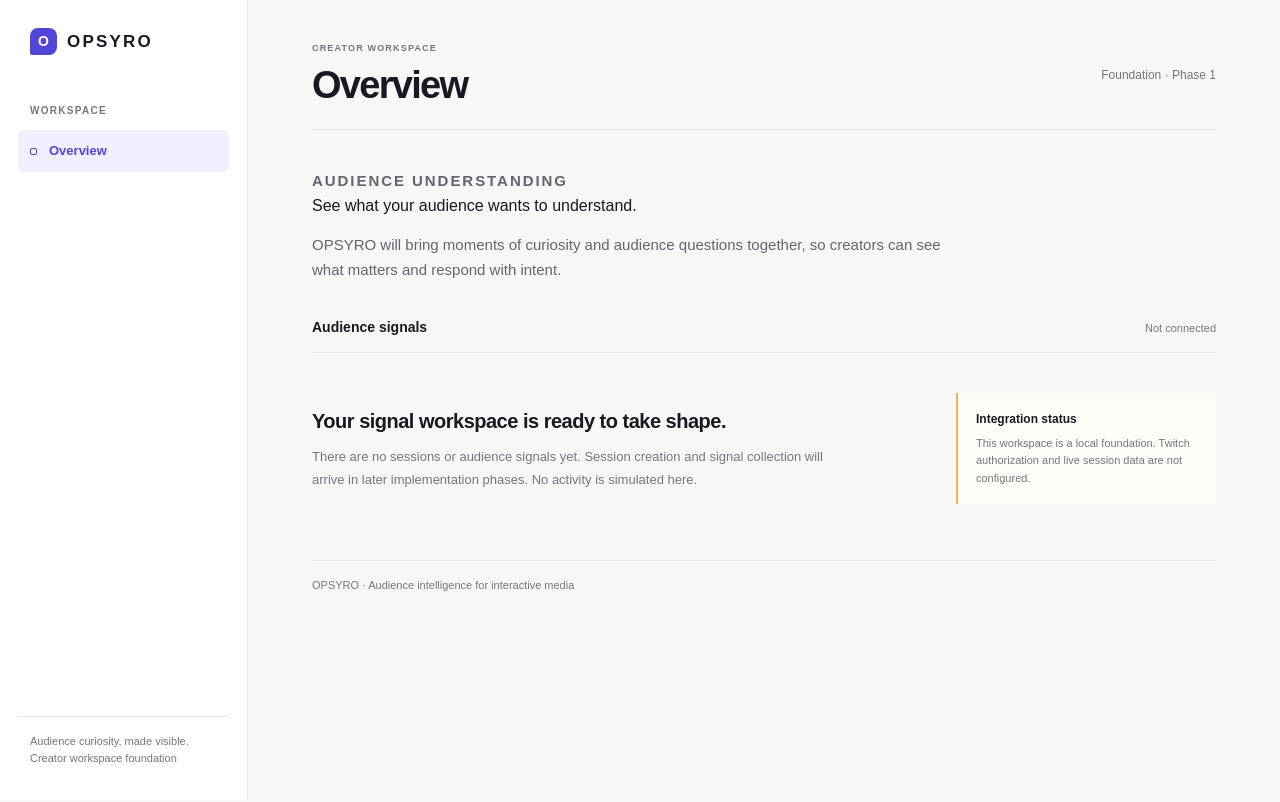
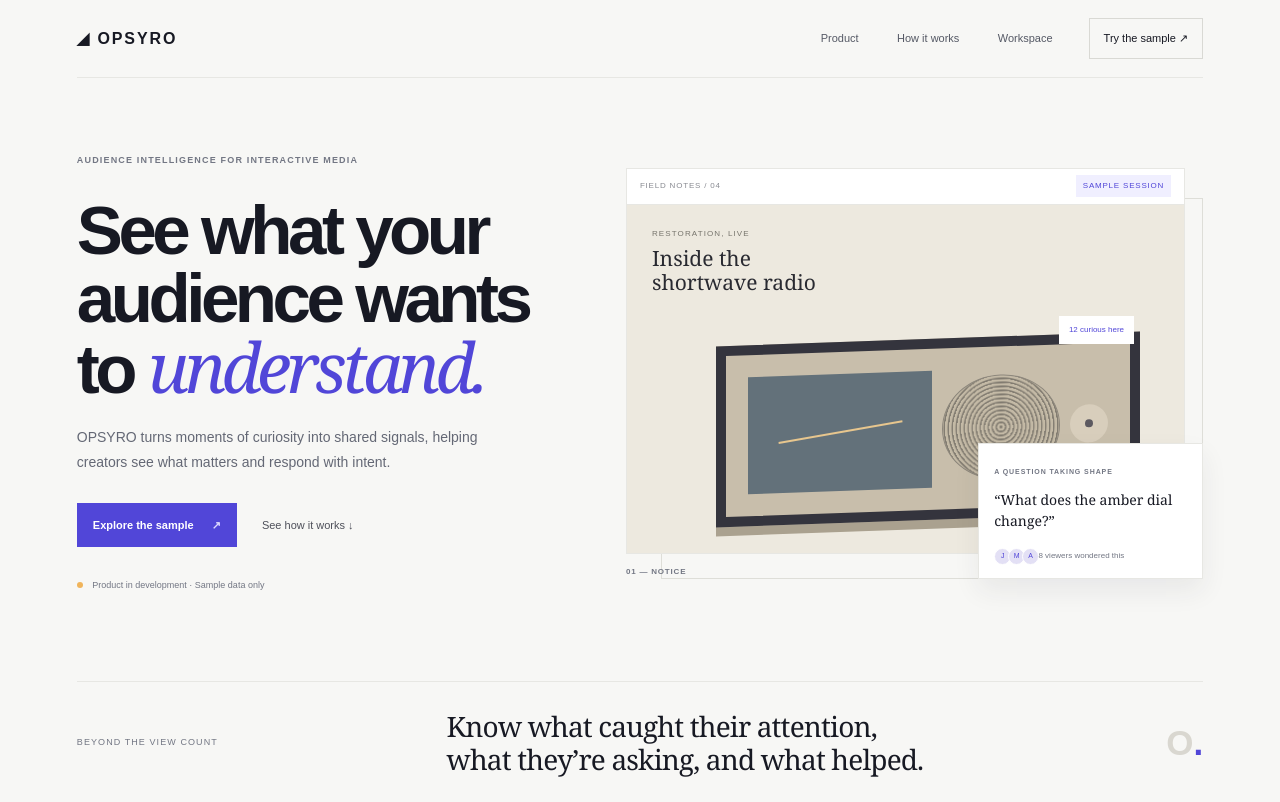
Before and after one commit to haile121/OPSYRO, a Next.js app in the folder frontend/: page / in a window 1280 px wide. Shown: the top 802 px of the page. Built offline with nearby package versions, Linux system fonts and the light colour scheme.

Commit message:
Update frontend/app/page.tsx

```diff
--- a/frontend/app/page.tsx
+++ b/frontend/app/page.tsx
@@ -1,46 +1,15 @@
-const navItems = [{ label: "Overview", active: true }];
+import Link from "next/link";
 
 export default function HomePage() {
-  return (
-    <div className="workspace">
-      <aside className="sidebar" aria-label="Workspace navigation">
-        <div className="brand"><span className="brand-mark" aria-hidden="true">O</span> OPSYRO</div>
-        <p className="nav-label">Workspace</p>
-        <nav className="nav-list" aria-label="Main">
-          {navItems.map((item) => (
-            <a className="nav-item" href="#overview" aria-current={item.active ? "page" : undefined} key={item.label}>
-              <span className="nav-mark" aria-hidden="true" />{item.label}
-            </a>
-          ))}
-        </nav>
-        <p className="sidebar-note">Audience curiosity, made visible.<br />Creator workspace foundation</p>
-      </aside>
-
-      <main className="main" id="overview">
-        <header className="topline">
-          <div><p className="eyebrow">Creator workspace</p><h1>Overview</h1></div>
-          <span className="top-note">Foundation · Phase 1</span>
-        </header>
-        <section className="intro" aria-labelledby="intro-title">
-          <p className="eyebrow">Audience understanding</p>
-          <h2 id="intro-title">See what your audience wants to understand.</h2>
-          <p>OPSYRO will bring moments of curiosity and audience questions together, so creators can see what matters and respond with intent.</p>
-        </section>
-        <section aria-labelledby="signals-title">
-          <div className="section-heading"><h2 id="signals-title">Audience signals</h2><span>Not connected</span></div>
-          <div className="empty-state">
-            <div className="empty-copy">
-              <h3>Your signal workspace is ready to take shape.</h3>
-              <p>There are no sessions or audience signals yet. Session creation and signal collection will arrive in later implementation phases. No activity is simulated here.</p>
-            </div>
-            <aside className="setup-note" aria-label="Current integration status">
-              <strong>Integration status</strong>
-              <p>This workspace is a local foundation. Twitch authorization and live session data are not configured.</p>
-            </aside>
-          </div>
-        </section>
-        <footer className="footerline">OPSYRO · Audience intelligence for interactive media</footer>
-      </main>
-    </div>
-  );
+  return <main className="site">
+    <header className="site-nav"><Link className="wordmark" href="/">◢ OPSYRO</Link><nav><a href="#product">Product</a><a href="#method">How it works</a><Link href="/workspace">Workspace</Link></nav><Link className="nav-action" href="/demo">Try the sample ↗</Link></header>
+    <section className="hero" id="product"><div className="hero-copy"><p className="eyebrow">AUDIENCE INTELLIGENCE FOR INTERACTIVE MEDIA</p><h1>See what your audience wants to <em>understand.</em></h1><p className="hero-deck">OPSYRO turns moments of curiosity into shared signals, helping creators see what matters and respond with intent.</p><div className="hero-actions"><Link className="primary-action" href="/demo">Explore the sample <span>↗</span></Link><a className="text-action" href="#method">See how it works ↓</a></div><p className="disclosure"><i /> Product in development · Sample data only</p></div>
+      <div className="hero-visual"><div className="visual-label"><span>FIELD NOTES / 04</span><span className="sample-tag">SAMPLE SESSION</span></div><div className="radio-scene"><span className="scene-overline">RESTORATION, LIVE</span><span className="scene-title">Inside the<br/>shortwave radio</span><div className="radio"><div className="radio-window"><i /></div><div className="radio-speaker"><i /></div><div className="radio-dial"><i /></div></div><span className="signal-point">12 curious here</span><span className="scene-caption">A moment marked by the audience ↗</span></div><div className="question-slip"><small>A QUESTION TAKING SHAPE</small><p>“What does the amber dial change?”</p><span><i>J</i><i>M</i><i>A</i> 8 viewers wondered this</span></div><span className="visual-index">01 — NOTICE</span></div>
+    </section>
+    <section className="promise"><span>BEYOND THE VIEW COUNT</span><p>Know what caught their attention,<br/>what they’re asking, and what helped.</p><b>O<span>.</span></b></section>
+    <section className="method" id="method"><div className="method-intro"><p className="eyebrow">FROM CURIOSITY TO CLARITY</p><h2>A better way<br/>to read the room.</h2><p>Attention is the beginning of a question. OPSYRO gives creators a way to notice, understand, and respond.</p></div><div className="steps"><article><small>01</small><div><h3>Notice</h3><p>Viewers mark the moment, detail, or idea that caught their attention.</p></div><span className="step-mark">⌖</span></article><article><small>02</small><div><h3>Understand</h3><p>Related questions and points of interest come together as shared signals.</p></div><span className="step-mark">◎</span></article><article><small>03</small><div><h3>Respond</h3><p>Creators answer what matters, then learn whether the response helped.</p></div><span className="step-mark">↗</span></article></div></section>
+    <section className="try-section"><div><p className="eyebrow">A HANDS-ON SAMPLE</p><h2>Curiosity is easier to understand when you can see it.</h2></div><div><p>Mark a detail in a sample frame, add a question, and see how a creator might respond. Your activity stays in this browser.</p><Link className="primary-action" href="/demo">Try the interactive demo ↗</Link></div></section>
+    <aside className="privacy-note"><b>◎</b><p><strong>Sample means sample.</strong><br/>The demo uses example content and browser-only interactions. It does not connect to Twitch or send responses to a server.</p><small>PRIVACY BY DESIGN</small></aside>
+    <footer className="site-footer"><Link className="wordmark" href="/">◢ OPSYRO</Link><span>Make audience curiosity visible.</span><Link href="/workspace">Creator workspace ↗</Link><small>© OPSYRO · Early product foundation</small></footer>
+  </main>;
 }
```
